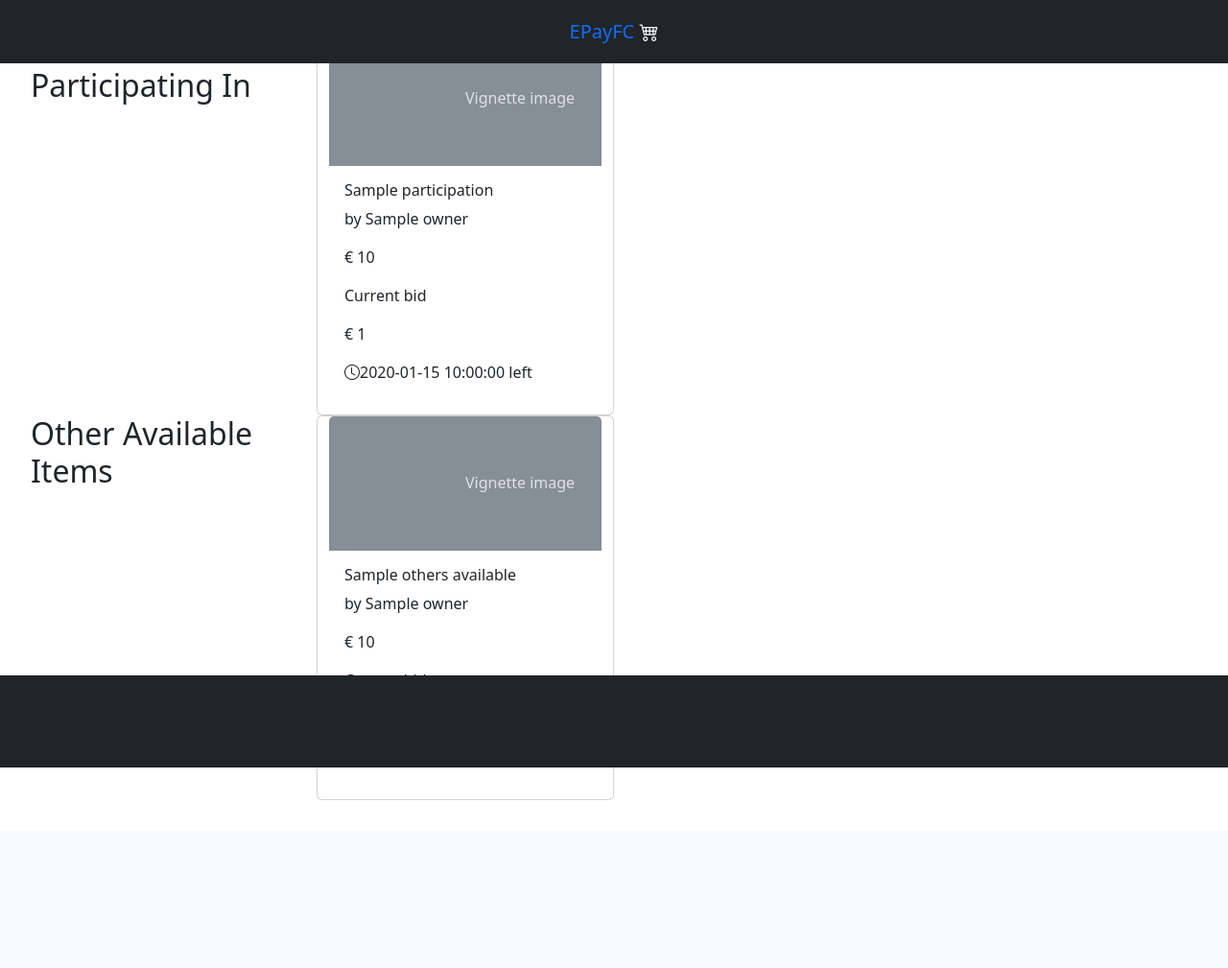
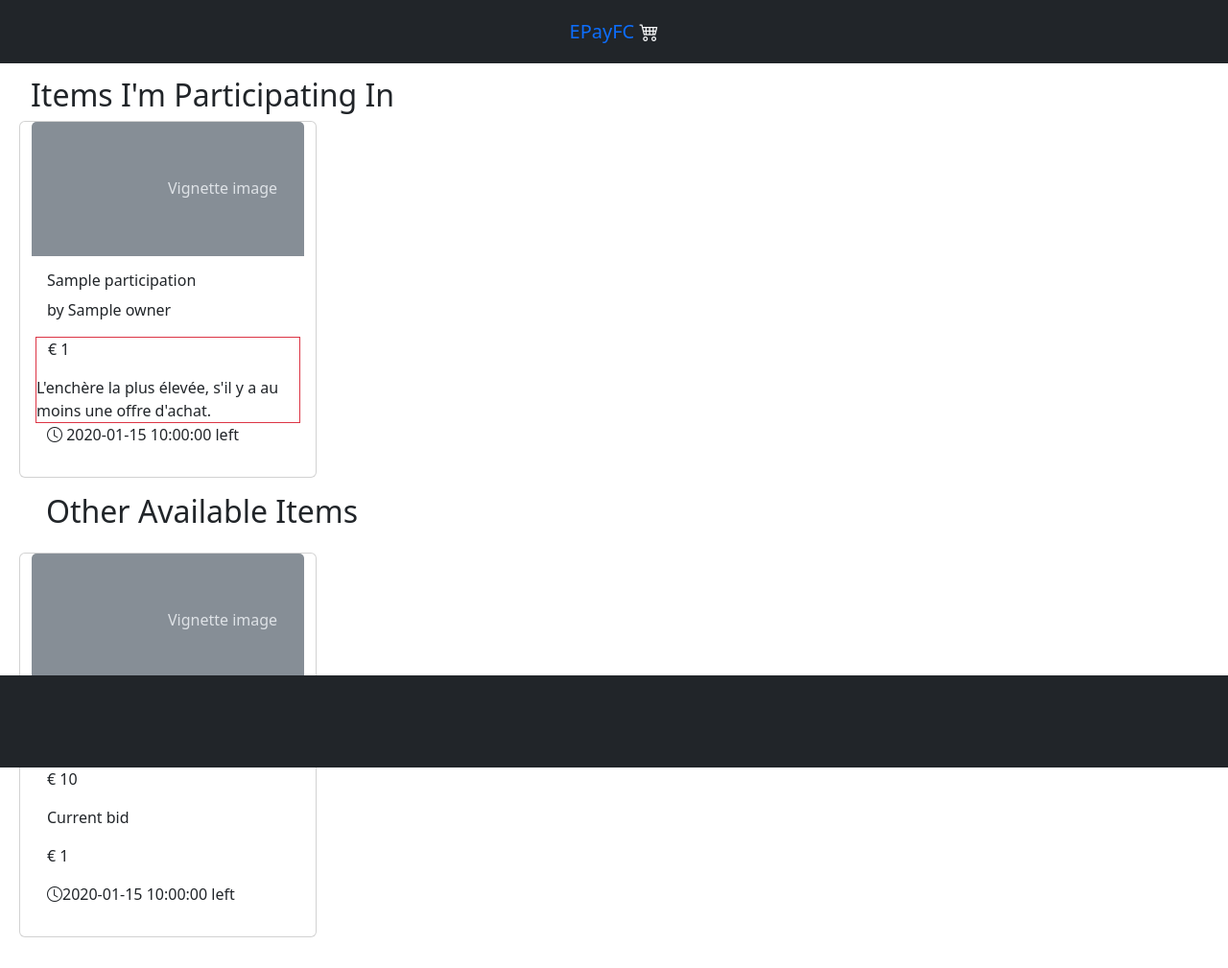
Before and after one commit to cihanaslan12/EPayFC, a PHP site: the page made by view/view_browse_items.php in a window 1280 px wide. Shown: the whole page at 96% size. Before the commit the page ends 834 px from the top, so only its background shows below. Run offline with PHP 8.4, Linux system fonts and the light colour scheme; the template is opened without the code that fills it: most values are stand-ins (such as "Sample title", 1, 10 or a date in 2020); data that the repository does not hold is empty.

Commit message:
feat(browse_items): mise en forme des cartes avec les attributs nécessaires

```diff
--- a/view/view_browse_items.php
+++ b/view/view_browse_items.php
@@ -13,9 +13,10 @@
         <header>
             <?php require 'header_menu.php';?>
         </header>
+
         <main class="p-3 m-3">
+            <h2 class="pt-5">Items I'm Participating In</h2>
             <div class="row row-cols-md-4 g-4">
-                <h2>Items I'm Participating In</h2>
                 <?php if(isset($my_participations)): ?>
                     <?php foreach ($my_participations as $item): ?>
                         <div class="card">
@@ -24,18 +25,26 @@
                             <div class="card-body">
                                 <h6 class="card-title"><?= $item->get_title() ?></h6>
                                 <p class="card-owner">by <?= $item->get_owner() ?></p>
-                                <p class="card-price">€ <?= $item->get_buy_now_price() ?></p>
-                                <p class="card-current_bid">Current bid</p>
-                                <p class="card-price">€ <?= $item->get_max_bid() ?></p>
-                                <p class="card-left_time"><i class="bi bi-clock"></i><?= $item->get_end_at() ?> left</p>
+                            <div class="row row-cols-md-2 border border-danger">
+                                <?php if(isset($get_buy_now_price)) : ?>
+                                    <p class="card-price">€ <?= $item->get_buy_now_price() ?></p>
+                                <?php else : ?>
+                                    <p class="card-price">€ <?= $item->get_starting_bid() ?></p>
+                                <?php endif; ?>
+                                L'enchère la plus élevée, s'il y a au moins une offre d'achat.
+                                <?php if($has_bids == 1): ?>
+                                    <p class="card-price">Current bid € <?= $item->get_max_bid() ?></p>
+                                <?php endif; ?>
+                            </div>
+                                <p class="card-left_time"><i class="bi bi-clock"></i> <?= $item->get_end_at() ?> left</p>
                             </div>
                         </div>
                     <?php endforeach;?>
                 <?php endif; ?>
             </div>
 
+            <h2 class="p-3">Other Available Items</h2>
             <div class="row row-cols-md-4 g-4">
-                <h2>Other Available Items</h2>
                 <?php if(isset($others_available)): ?>
                     <?php foreach ($others_available as $item): ?>
                         <div class="card">
```
